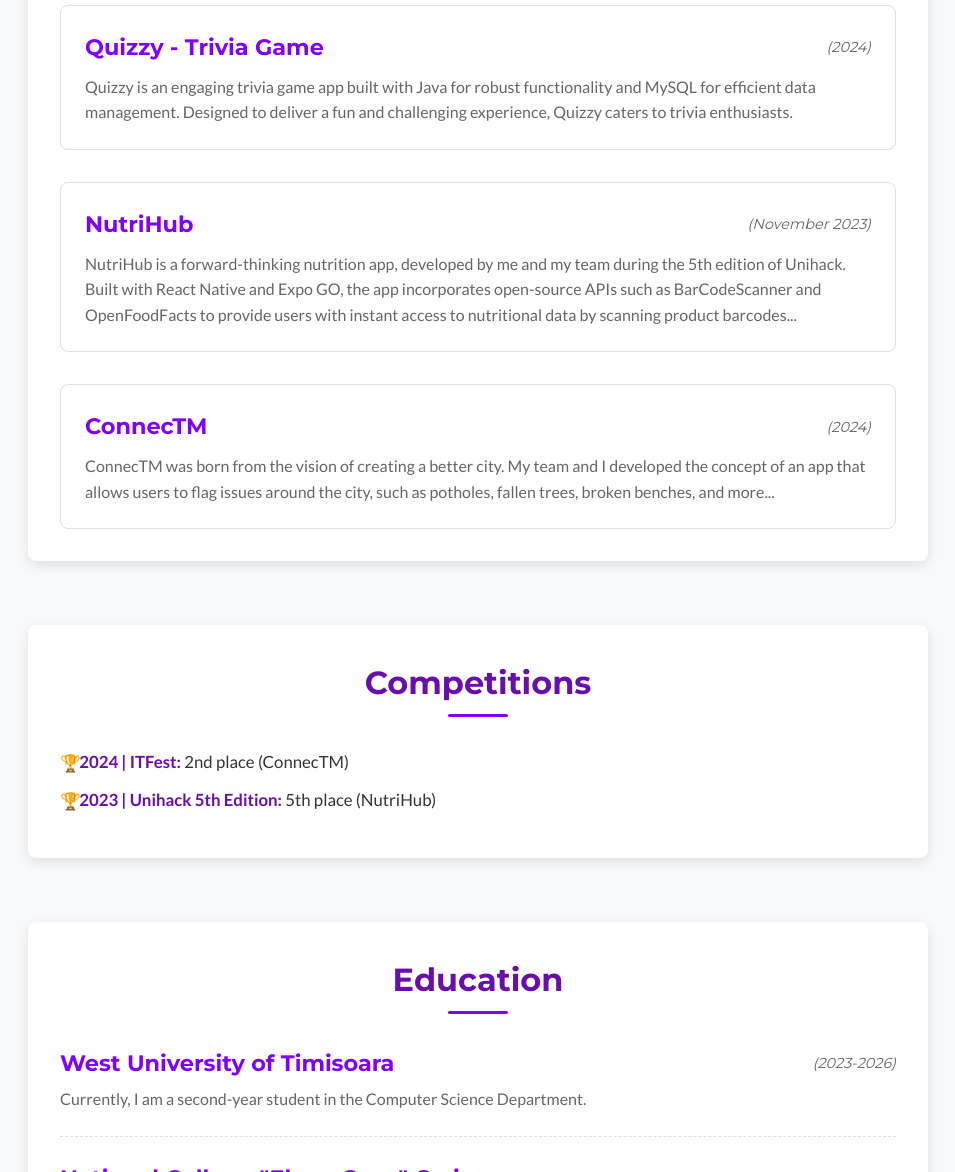
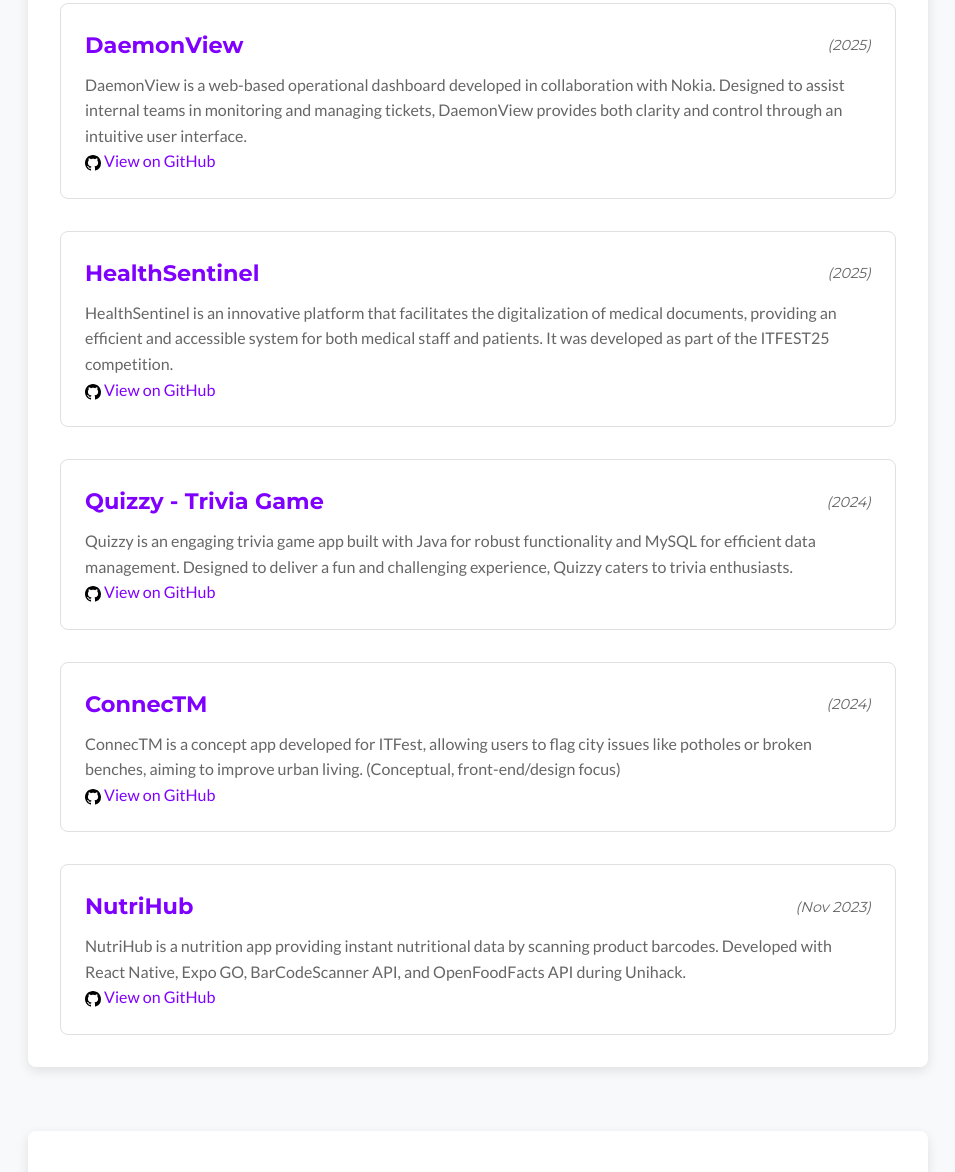
Before and after one commit to Jasmine-Afrem/jasmine-afrem.github.io, a plain HTML site: page index.html in a window 1280 px wide. Shown: the part 1628-2800 px from the top of the page, without its empty margins (162-1117 px from the left). Drawn offline with Linux system fonts and the light colour scheme.

Commit message:
Update index.html

```diff
--- a/index.html
+++ b/index.html
@@ -8,10 +8,15 @@
     <link href="https://fonts.googleapis.com/css2?family=Lato:wght@300;400;700&family=Montserrat:wght@400;500;600;700;800&display=swap" rel="stylesheet">
 </head>
 <body>
+    <svg xmlns="http://www.w3.org/2000/svg" style="display: none;">
+        <symbol id="icon-github" viewBox="0 0 16 16">
+            <path d="M8 0C3.58 0 0 3.58 0 8c0 3.54 2.29 6.53 5.47 7.59.4.07.55-.17.55-.38 0-.19-.01-.82-.01-1.49-2.01.37-2.53-.49-2.69-.94-.09-.23-.48-.94-.82-1.13-.28-.15-.68-.52-.01-.53.63-.01 1.08.58 1.23.82.72 1.21 1.87.87 2.33.66.07-.52.28-.87.51-1.07-1.78-.2-3.64-.89-3.64-3.95 0-.87.31-1.59.82-2.15-.08-.2-.36-1.02.08-2.12 0 0 .67-.21 2.2.82.64-.18 1.32-.27 2-.27.68 0 1.36.09 2 .27 1.53-1.04 2.2-.82 2.2-.82.44 1.1.16 1.92.08 2.12.51.56.82 1.27.82 2.15 0 3.07-1.87 3.75-3.65 3.95.29.25.54.73.54 1.48 0 1.07-.01 1.93-.01 2.2 0 .21.15.46.55.38A8.012 8.012 0 0 0 16 8c0-4.42-3.58-8-8-8z"/>
+        </symbol>
+    </svg>
 
     <nav class="main-nav">
         <div class="nav-container">
-            <a href="#home" class="nav-logo">J.A.</a>
+            <a href="#home" class="nav-logo">Personal Website</a>
             <ul>
                 <li><a href="#about">About</a></li>
                 <li><a href="#skills">Skills</a></li>
@@ -42,9 +47,7 @@
             </div>
             <div class="social-links">
                 <a href="https://github.com/Jasmine-Afrem" target="_blank" title="GitHub">
-                    <svg xmlns="http://www.w3.org/2000/svg" width="24" height="24" fill="currentColor" viewBox="0 0 16 16">
-                        <path d="M8 0C3.58 0 0 3.58 0 8c0 3.54 2.29 6.53 5.47 7.59.4.07.55-.17.55-.38 0-.19-.01-.82-.01-1.49-2.01.37-2.53-.49-2.69-.94-.09-.23-.48-.94-.82-1.13-.28-.15-.68-.52-.01-.53.63-.01 1.08.58 1.23.82.72 1.21 1.87.87 2.33.66.07-.52.28-.87.51-1.07-1.78-.2-3.64-.89-3.64-3.95 0-.87.31-1.59.82-2.15-.08-.2-.36-1.02.08-2.12 0 0 .67-.21 2.2.82.64-.18 1.32-.27 2-.27.68 0 1.36.09 2 .27 1.53-1.04 2.2-.82 2.2-.82.44 1.1.16 1.92.08 2.12.51.56.82 1.27.82 2.15 0 3.07-1.87 3.75-3.65 3.95.29.25.54.73.54 1.48 0 1.07-.01 1.93-.01 2.2 0 .21.15.46.55.38A8.012 8.012 0 0 0 16 8c0-4.42-3.58-8-8-8z"/>
-                    </svg>
+                    <svg width="24" height="24" fill="currentColor"><use xlink:href="#icon-github"></use></svg>
                 </a>
                 <a href="https://www.linkedin.com/in/jasmine-emilia-afrem-371505332/" target="_blank" title="LinkedIn">
                     <svg xmlns="http://www.w3.org/2000/svg" width="24" height="24" fill="currentColor" viewBox="0 0 16 16">
@@ -58,7 +61,7 @@
     <main class="main-content-area">
         <section id="about" class="content-section">
             <h2>About Me</h2>
-            <p>As a dedicated and ambitious second-year Computer Science student, I am driven by a passion for continuous learning and skill development in the ever-evolving field of technology. I'm particularly drawn to web development, where I enjoy blending creativity and logic to build user-focused solutions. Currently, I am expanding my expertise in modern web development frameworks and programming languages. With a commitment to keep up with industry trends, I embrace challenges that allow me to grow both personally and professionally.</p>
+            <p>I'm a second-year Computer Science student with a strong interest in learning and improving my skills, especially in web development. I enjoy combining creativity and problem-solving to build useful and user-friendly websites. Right now, I'm focusing on learning modern web frameworks and programming languages. I'm always open to new challenges that help me grow and stay updated with the latest trends in tech.</p>
         </section>
 
         <section id="skills" class="content-section">
@@ -69,6 +72,7 @@
                 <li>JavaScript</li>
                 <li>React</li>
                 <li>React Native</li>
+                <li>Next.js</li>
                 <li>Java</li>
                 <li>Python</li>
                 <li>C/C++</li>
@@ -78,25 +82,58 @@
 
         <section id="projects" class="content-section">
             <h2>Projects</h2>
+            <div class="project-grid">
+                <div class="project-item">
+                    <h3>DaemonView <span class="project-date">(2025)</span></h3>
+                    <p>DaemonView is a web-based operational dashboard developed in collaboration with Nokia. Designed to assist internal teams in monitoring and managing tickets, DaemonView provides both clarity and control through an intuitive user interface.</p>
+                    <a href="https://github.com/Jasmine-Afrem/DaemonView" class="project-link" target="_blank">
+                        <svg width="16" height="16"><use xlink:href="#icon-github"></use></svg>
+                        View on GitHub
+                    </a>
+                </div>
+                <div class="project-item">
+                    <h3>HealthSentinel <span class="project-date">(2025)</span></h3>
+                    <p>HealthSentinel is an innovative platform that facilitates the digitalization of medical documents, providing an efficient and accessible system for both medical staff and patients. It was developed as part of the ITFEST25 competition.</p>
+                    <a href="https://github.com/Jasmine-Afrem/ITFEST-2025" class="project-link" target="_blank">
+                        <svg width="16" height="16"><use xlink:href="#icon-github"></use></svg>
+                        View on GitHub
+                    </a>
+                </div>
                 <div class="project-item">
                     <h3>Quizzy - Trivia Game <span class="project-date">(2024)</span></h3>
                     <p>Quizzy is an engaging trivia game app built with Java for robust functionality and MySQL for efficient data management. Designed to deliver a fun and challenging experience, Quizzy caters to trivia enthusiasts.</p>
-            </div>
-            <div class="project-item">
-                <h3>NutriHub <span class="project-date">(November 2023)</span></h3>
-                <p>NutriHub is a forward-thinking nutrition app, developed by me and my team during the 5th edition of Unihack. Built with React Native and Expo GO, the app incorporates open-source APIs such as BarCodeScanner and OpenFoodFacts to provide users with instant access to nutritional data by scanning product barcodes...</p>
+                    <a href="https://github.com/Jasmine-Afrem/Quizzy_Java" class="project-link" target="_blank">
+                        <svg width="16" height="16"><use xlink:href="#icon-github"></use></svg>
+                        View on GitHub
+                    </a>
                 </div>
                 <div class="project-item">
                     <h3>ConnecTM <span class="project-date">(2024)</span></h3>
-                <p>ConnecTM was born from the vision of creating a better city. My team and I developed the concept of an app that allows users to flag issues around the city, such as potholes, fallen trees, broken benches, and more...</p>
+                    <p>ConnecTM is a concept app developed for ITFest, allowing users to flag city issues like potholes or broken benches, aiming to improve urban living. (Conceptual, front-end/design focus)</p>
+                     <a href="https://github.com/Jasmine-Afrem/Connectm" class="project-link" target="_blank">
+                        <svg width="16" height="16"><use xlink:href="#icon-github"></use></svg>
+                        View on GitHub
+                    </a>
+                </div>
+                <div class="project-item">
+                    <h3>NutriHub <span class="project-date">(Nov 2023)</span></h3>
+                    <p>NutriHub is a nutrition app providing instant nutritional data by scanning product barcodes. Developed with React Native, Expo GO, BarCodeScanner API, and OpenFoodFacts API during Unihack.</p>
+                    <a href="https://github.com/Jasmine-Afrem/NutriHub" class="project-link" target="_blank">
+                        <svg width="16" height="16"><use xlink:href="#icon-github"></use></svg>
+                        View on GitHub
+                    </a>
+                </div>
             </div>
         </section>
 
         <section id="competitions" class="content-section">
             <h2>Competitions</h2>
             <ul class="competitions-list">
-                <li><strong>2024 | ITFest:</strong> 2nd place (ConnecTM)</li>
-                <li><strong>2023 | Unihack 5th Edition:</strong> 5th place (NutriHub)</li>
+                <li><strong> 2025 | UniVsThreads25 CTF:</strong></li>
+                <li><strong> 2025 | UniHack:</strong> (ConnecTMv2)</li>
+                <li><strong> 2025 | ITFest:</strong> (HealthSentinel)</li>
+                <li><strong> 2024 | ITFest:</strong> 2nd place (ConnecTM)</li>
+                <li><strong> 2023 | Unihack 5th Edition:</strong> 5th place (NutriHub)</li>
             </ul>
         </section>
 
```
Lines whose indentation alone changed are shown as unchanged.
